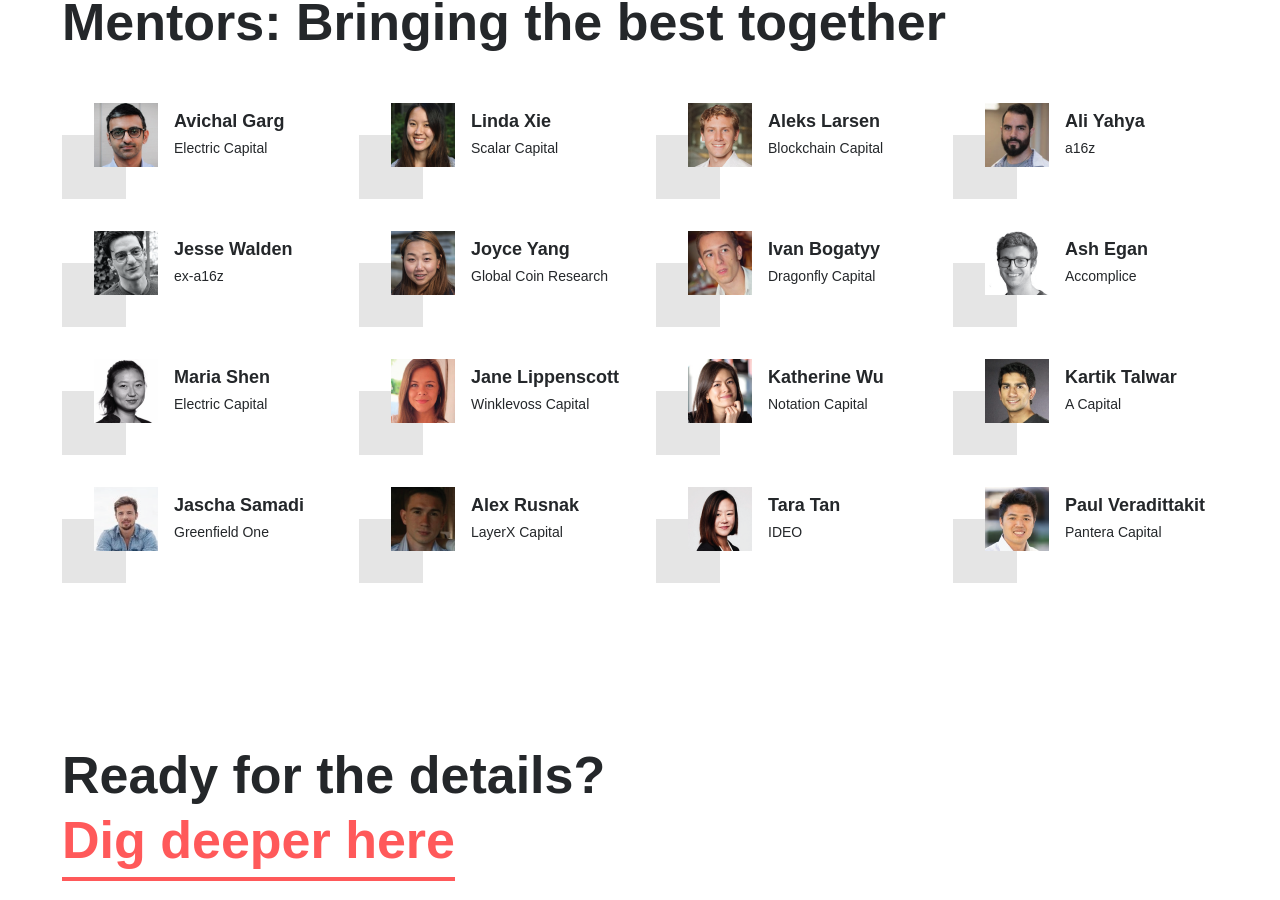
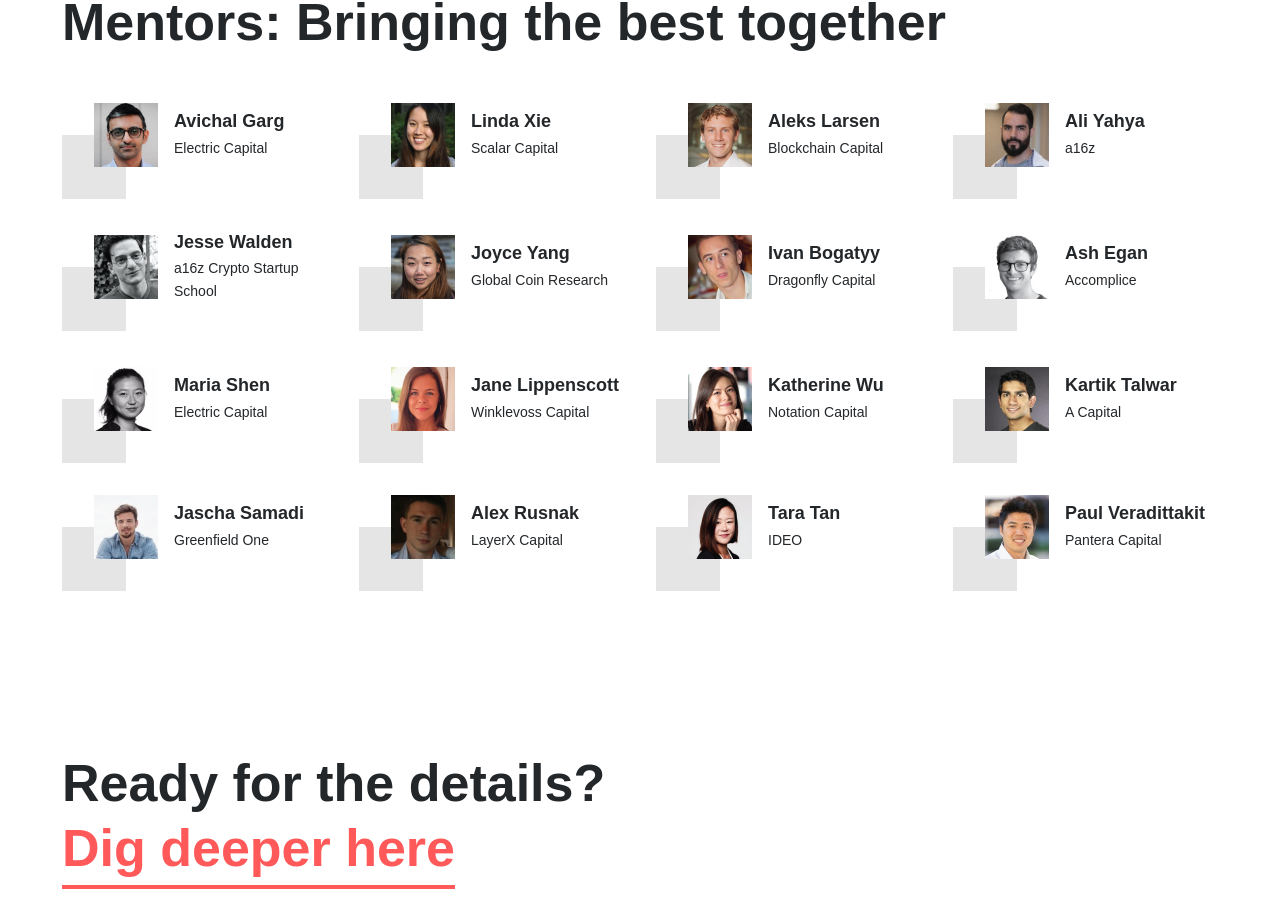
Before and after one commit to nearprotocol/owc_website, a Jekyll site: the page built from index.md, in a window 1280 px wide and 900 px high, scrolled down 1223 px. Built offline with Jekyll 4.4.1, drawn with Linux system fonts in a browser that asks for light colours; some web fonts are replaced.

Commit message:
jesse walden update

```diff
--- a/_data/program.yaml
+++ b/_data/program.yaml
@@ -43,7 +43,7 @@ mentors:
     creds: a16z
     mug: ali_a16z.png
   - name: Jesse Walden
-    creds: ex-a16z
+    creds: a16z Crypto Startup School
     mug: jess_a16z.png
   - name: Joyce Yang
     creds: Global Coin Research
```
